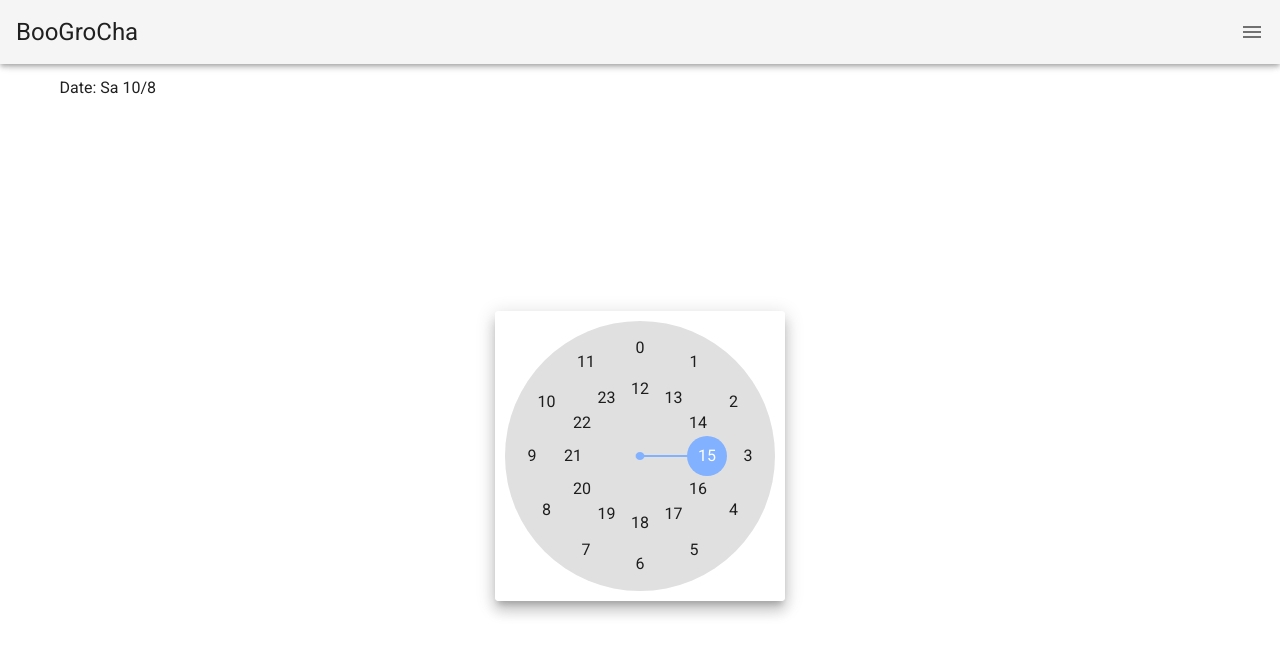
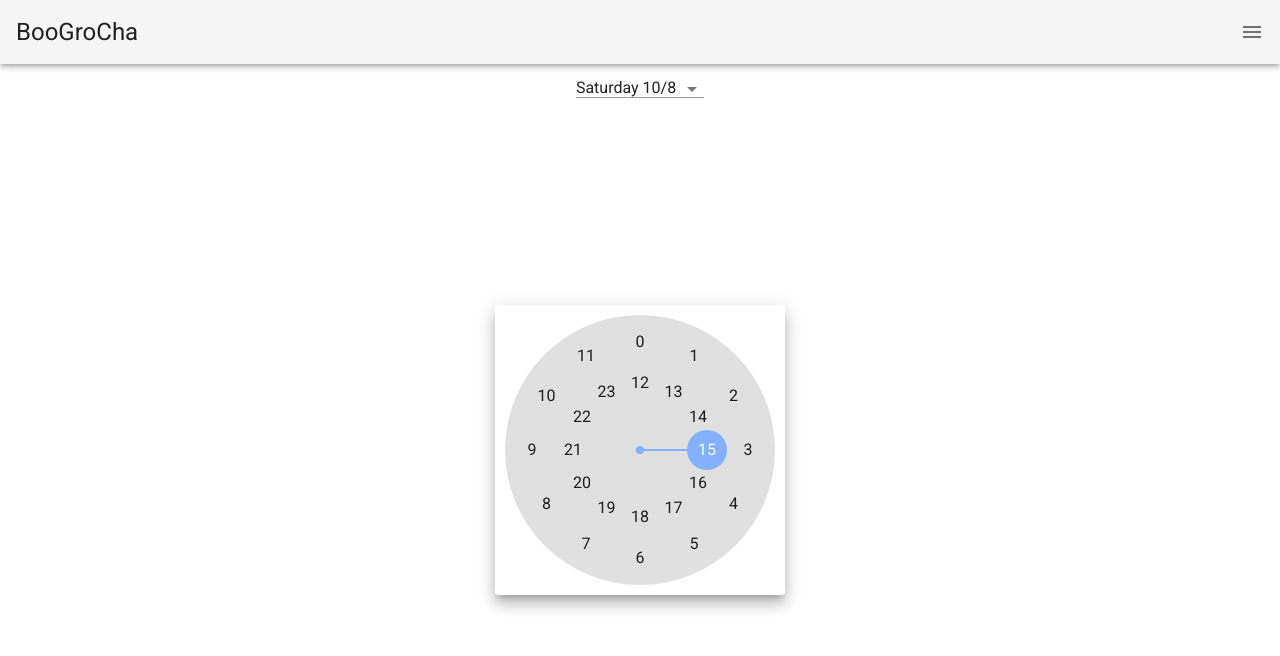
Before and after one commit to sidusio/BooGroCha, a Vue app in the folder web/: page /#/ in a window 1280 px wide. Both pictures are taken after a click on the button "10". Shown: the top 656 px of the page. Built offline with nearby package versions, Linux system fonts and the light colour scheme.

Commit message:
add room selector

```diff
--- a/web/src/App.vue
+++ b/web/src/App.vue
@@ -1,5 +1,5 @@
 <template>
-  <v-app>
+  <v-app class="app">
     <TheNavigationDrawer
       :drawer.sync="drawer"
     ></TheNavigationDrawer>
@@ -26,3 +26,12 @@ export default {
   }),
 }
 </script>
+
+<style scoped lang="scss">
+  .app {
+    height: 100vh;
+    .v-content {
+      height: 100%;
+    }
+  }
+</style>
--- /dev/null
+++ b/web/src/components/RoomSelector.vue
@@ -0,0 +1,41 @@
+<template>
+  <v-container
+    class="room-selector"
+    ma-0
+    pa-0
+  >
+    <v-list
+      :dense="rooms.length > 15"
+      width="100%"
+    >
+      <v-list-item v-for="room in rooms" :key="room.provider+room.id" @click="book(room)">
+        <v-list-item-content>
+          <v-list-item-title>{{room.provider}} > {{room.id}}</v-list-item-title>
+        </v-list-item-content>
+      </v-list-item>
+    </v-list>
+  </v-container>
+</template>
+
+<script>
+import moment from 'moment'
+
+export default {
+  name: 'DateSelector',
+  props: {
+    rooms: Array,
+  },
+  methods: {
+    book(room) {
+      console.log(room)
+      this.$emit('book', room)
+    },
+  }
+}
+</script>
+
+<style scoped lang="scss">
+  .room-selector {
+    overflow-y: auto;
+  }
+</style>
--- a/web/src/views/Book.vue
+++ b/web/src/views/Book.vue
@@ -1,38 +1,56 @@
 <template>
-  <v-layout
-    column
-    fill-height
+  <div
+    class="book"
   >
-    <v-container>
-      <span v-if="date !== null">Date: {{formatDate(date)}} </span>
-      <span v-if="fromTime !== null">| From: {{fromTime}} </span>
-      <span v-if="toTime !== null">| To: {{toTime}}</span>
+    <v-container
+      text-center
+      class="pb-0 mb-0"
+    >
+      <span class="underlined" v-if="date !== null" @click="date = null">
+        {{formatDate(date)}} <v-icon>mdi-menu-down</v-icon>
+      </span>
+    </v-container>
+    <v-container
+      text-center
+      v-if="fromTime !== null || toTime !== null"
+    >
+      <span class="underlined" v-if="fromTime !== null" @click="fromTime = null">
+        {{fromTime}} <v-icon>mdi-menu-down</v-icon>
+      </span>
+      -
+      <span class="underlined ml-1" v-if="toTime !== null" @click="toTime = null">
+        {{toTime}} <v-icon>mdi-menu-down</v-icon>
+      </span>
     </v-container>
     <DateSelector
       v-if="state === states.selectDate"
       @picked="dateSelected"
-    ></DateSelector>
+    />
     <TimeSelector
       key="from-selector"
       v-if="state === states.selectFromTime"
       :max="toTime"
       @picked="timeSelected"
-    >
-    </TimeSelector>
+    />
     <TimeSelector
       key="to-selector"
       v-if="state === states.selectToTime"
       :min="fromTime"
       @picked="timeSelected"
-    >
-    </TimeSelector>
-  </v-layout>
+    />
+    <RoomSelector
+      v-if="state === states.selectRoom"
+      :rooms="availableRooms"
+      @book="book"
+    />
+  </div>
 </template>
 
 <script>
 import moment from 'moment'
 import DateSelector from '../components/DateSelector'
 import TimeSelector from '../components/TimeSelector'
+import RoomSelector from '../components/RoomSelector'
 
 let states = Object.freeze({
   selectDate: 1,
@@ -47,12 +65,14 @@ export default {
   components: {
     TimeSelector,
     DateSelector,
+    RoomSelector,
   },
   data: () => ({
     states: states,
     date: null,
     fromTime: null,
     toTime: null,
+    availableRooms: null,
   }),
   computed: {
     state() {
@@ -77,11 +97,22 @@ export default {
       if (date === null) {
         return ''
       }
-      return moment(date).format("dd D/M")
-    }
+      return moment(date).format("dddd D/M")
+    },
+    book(room) {
+      console.log(room)
+    },
   }
 }
 </script>
 
 <style scoped>
+  .book {
+    height: 100%;
+    display: flex;
+    flex-direction: column;
+  }
+  .underlined {
+    border-bottom: 1px solid rgba(0, 0, 0, 0.4);
+  }
 </style>
```
